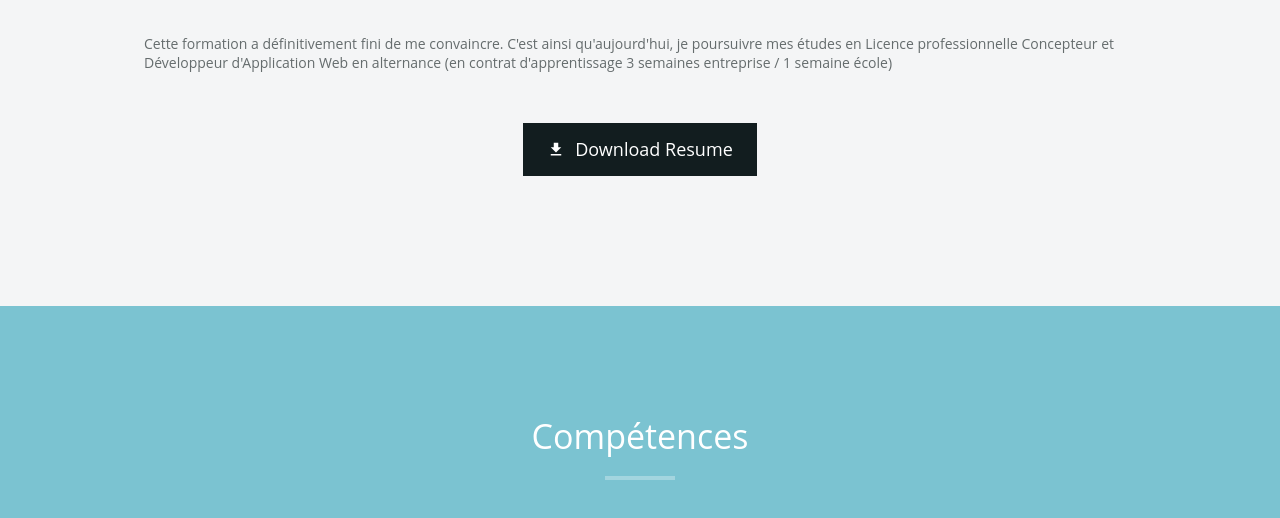
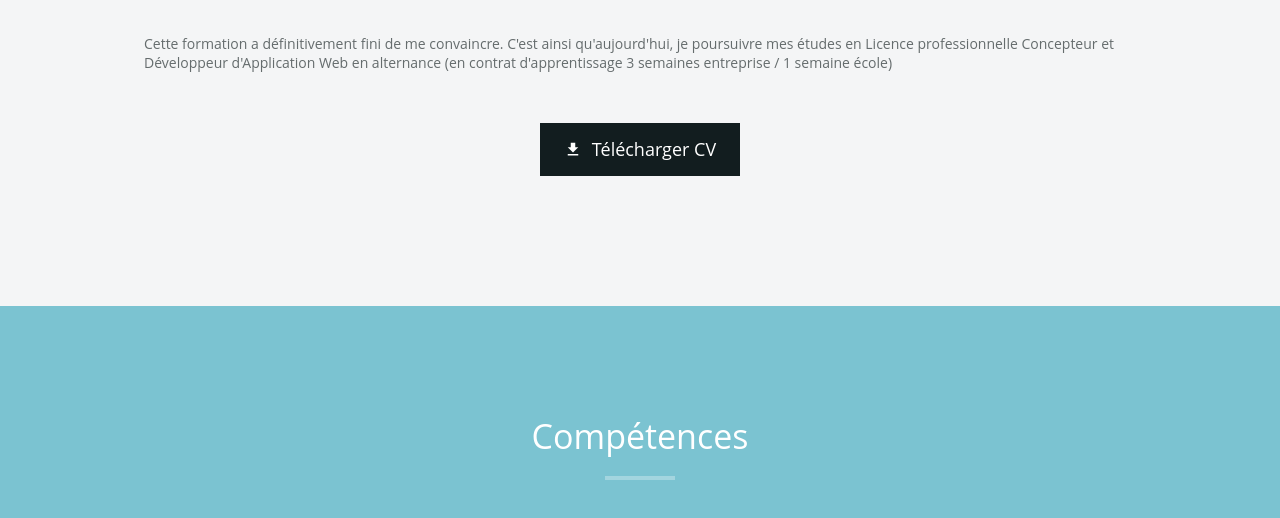
Before and after one commit to TracyZUMBU/Portfolio, a website: page index.html in a window 1280 px wide. Shown: the part 1440-1958 px from the top of the page. Drawn offline with nearby package versions, Linux system fonts and the light colour scheme; files whose address does not match are found by name.

Commit message:
changed 'download resume' into french

```diff
--- a/index.html
+++ b/index.html
@@ -89,7 +89,7 @@
                             <p>
                         <a href="./cv-tracyzumbu.pdf" download class="btn btn--black ">
                             <img src="./img/download-icon.svg" alt="icon of downloading" class="about__icon">
-                            Download Resume
+                            Télécharger CV
                         </a>
                     </p>
                 </div>
```
